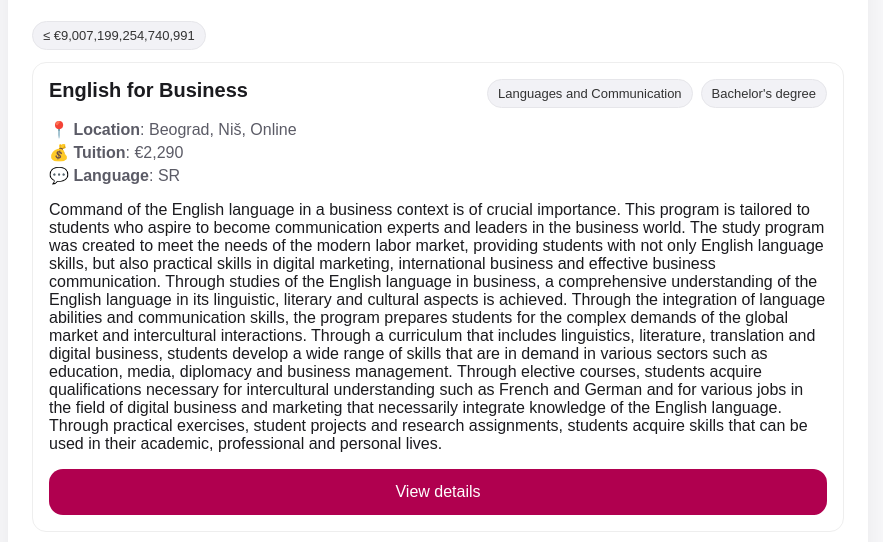
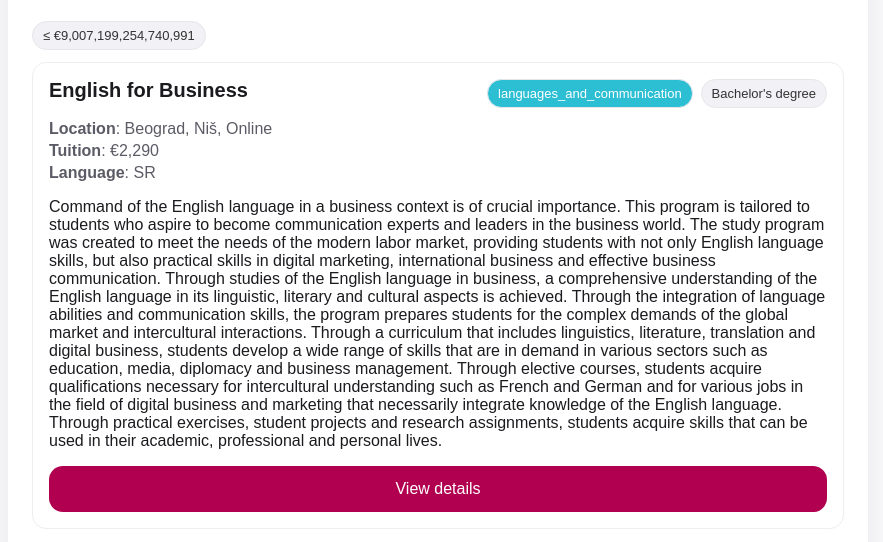
Before and after one commit to JoelTheProgrammer/Uni-Course-Finder, a plain HTML site: page results.html in a window 1280 px wide. Shown: the part 190-732 px from the top of the page, without its empty margins (202-1085 px from the left). Drawn offline with Linux system fonts and the light colour scheme.

Commit message:
Added translation for all fields plus adjusted styles and to do list

```diff
--- a/css/styles.css
+++ b/css/styles.css
@@ -121,9 +121,10 @@ textarea {
   appearance: none;
   height: 8px;
   border-radius: 6px;
-  background: #eee;
+  background: linear-gradient(to right, var(--brand) 0%, var(--brand) 0%, #eee 0%, #eee 100%);
   outline: none;
 }
+
 
 #budget::-webkit-slider-thumb {
   appearance: none;
@@ -277,3 +278,8 @@ textarea {
 .cta-link:hover {
   background: var(--brand-pressed);
 }
+
+.chip.field-cs { background: #1b2d96; color: #fff; }
+.chip.field-business { background: #dd9600; color: #fff; }
+.chip.field-design { background: #5a1196; color: #fff; }
+.chip.field-languages_and_communication { background: #2cbed3; color: #fff; }
--- a/data/courses.json
+++ b/data/courses.json
@@ -1,7 +1,8 @@
 [
   {
     "id": "cs-bachelor-640",
-    "name": "Information Technologies (IT)",
+    "en_title": "Information Technologies (IT)",
+    "sr_title": "To DO",
     "field": "cs",
     "degree": "bachelor",
     "tuition": 2990,
@@ -24,7 +25,8 @@
   },
   {
     "id": "engineering-bachelor-600",
-    "name": "Software Engineering",
+    "en_title": "Software Engineering",
+    "sr_title": "To DO",
     "field": "cs",
     "degree": "bachelor",
     "tuition": 2990,
@@ -47,7 +49,8 @@
   },
   {
     "id": "cs-bachelor-930",
-    "name": "Game Development",
+    "en_title": "Game Development",
+    "sr_title": "To DO",
     "field": "cs",
     "degree": "bachelor",
     "tuition": 2990,
@@ -70,7 +73,8 @@
   },
   {
     "id": "engineering-bachelor-100",
-    "name": "Engineering and Operational Management",
+    "en_title": "Engineering and Operational Management",
+    "sr_title": "To DO",
     "field": "business",
     "degree": "bachelor",
     "tuition": 2490,
@@ -93,7 +97,8 @@
   },
   {
     "id": "business-bachelor-147",
-    "name": "Digital Business and Marketing",
+    "en_title": "Digital Business and Marketing",
+    "sr_title": "To DO",
     "field": "business",
     "degree": "bachelor",
     "tuition": 2490,
@@ -116,7 +121,8 @@
   },
   {
     "id": "design-bachelor-233",
-    "name": "Graphic Design",
+    "en_title": "Graphic Design",
+    "sr_title": "To DO",
     "field": "design",
     "degree": "bachelor",
     "tuition": 3990,
@@ -139,7 +145,8 @@
   },
   {
     "id": "design-bachelor-204",
-    "name": "Interactive Media Design",
+    "en_title": "Interactive Media Design",
+    "sr_title": "To DO",
     "field": "design",
     "degree": "bachelor",
     "tuition": 3990,
@@ -162,7 +169,8 @@
   },
   {
     "id": "design-bachelor-527",
-    "name": "Fashion Design",
+    "en_title": "Fashion Design",
+    "sr_title": "To DO",
     "field": "design",
     "degree": "bachelor",
     "tuition": 4290,
@@ -185,8 +193,9 @@
   },
   {
     "id": "business-bachelor-463",
-    "name": "English for Business",
-    "field": "Languages and Communication",
+    "en_title": "English for Business",
+    "sr_title": "To DO",
+    "field": "languages_and_communication",
     "degree": "bachelor",
     "tuition": 2290,
     "location": "Beograd, Niš, Online",
@@ -206,7 +215,8 @@
   },
   {
     "id": "cs-master-498",
-    "name": "Intelligent and Advanced Software Systems",
+    "en_title": "Intelligent and Advanced Software Systems",
+    "sr_title": "To DO",
     "field": "cs",
     "degree": "master",
     "tuition": 2990,
@@ -225,7 +235,8 @@
   },
   {
     "id": "engineering-master-91",
-    "name": "INFORMATION TECHNOLOGY AND SYSTEMS\nSpecialization 1: Business Informational Systems ",
+    "en_title": "INFORMATION TECHNOLOGY AND SYSTEMS\nSpecialization 1: Business Informational Systems ",
+    "sr_title": "To DO",
     "field": "cs",
     "degree": "master",
     "tuition": 2990,
@@ -240,7 +251,8 @@
   },
   {
     "id": "engineering-master-23",
-    "name": "INFORMATION TECHNOLOGY AND SYSTEMS\nSpecialization 2: Cybersecurity",
+    "en_title": "INFORMATION TECHNOLOGY AND SYSTEMS\nSpecialization 2: Cybersecurity",
+    "sr_title": "To DO",
     "field": "cs",
     "degree": "master",
     "tuition": 2990,
@@ -255,7 +267,8 @@
   },
   {
     "id": "business-master-292",
-    "name": "Digital Business",
+    "en_title": "Digital Business",
+    "sr_title": "To DO",
     "field": "business",
     "degree": "master",
     "tuition": 2990,
@@ -274,7 +287,8 @@
   },
   {
     "id": "business-master-564",
-    "name": "Visual Communication\n",
+    "en_title": "Visual Communication\n",
+    "sr_title": "To DO",
     "field": "business",
     "degree": "master",
     "tuition": 3690,
@@ -289,7 +303,8 @@
   },
   {
     "id": "business-master-608",
-    "name": "Music Production",
+    "en_title": "Music Production",
+    "sr_title": "To DO",
     "field": "business",
     "degree": "master",
     "tuition": 4500,
--- a/data/texts.en.json
+++ b/data/texts.en.json
@@ -32,7 +32,8 @@
     "empty": "No programs match your preferences. Try a higher budget or broader field.",
     "location": "Location",
     "tuition": "Tuition",
-    "language": "Language"
+    "language": "Language",
+    "view_details": "View details"
   },
   "detail": {
     "title": "Program details",
--- a/data/texts.sr.json
+++ b/data/texts.sr.json
@@ -32,7 +32,8 @@
     "empty": "Nema rezultata za ove filtere. Probaj sa većim budžetom ili širim područjem.",
     "location": "Lokacija",
     "tuition": "Školarina",
-    "language": "Jezik"
+    "language": "Jezik",
+    "view_details": "govorim details"
   },
   "detail": {
   "title": "Detalji programa",
--- a/js/detail.js
+++ b/js/detail.js
@@ -19,7 +19,8 @@ async function loadCourse() {
     const applyLink = document.getElementById("applyLink");
 
     // title
-    titleEl.textContent = course.name;
+    const title = lang === "sr" ? course.sr_title : course.en_title;
+    titleEl.textContent = title;
 
     // badges
     const badges = [];
--- a/js/results.js
+++ b/js/results.js
@@ -83,25 +83,29 @@ function renderError(message) {
 
 function cardHTML(c) {
   const tuition = `€${Number(c.tuition).toLocaleString()}`;
-  const desc = (localStorage.getItem("lang") || "en") === "sr" ? c.sr_desc : c.en_desc;
+  const lang = localStorage.getItem("lang") || "en";
+  const desc = lang === "sr" ? c.sr_desc : c.en_desc;
+  const title = lang === "sr" ? c.sr_title : c.en_title;
 
   return `
     <article class="course">
       <div class="course-head">
-        <h2 class="course-title">${c.name}</h2>
+        <h2 class="course-title">${title}</h2>
         <div class="course-badges">
-          <span class="chip">${I18N.t(`fields.${c.field}`, c.field)}</span>
-          <span class="chip">${I18N.t(`degrees.${c.degree}`, c.degree)}</span>
+          <span class="chip field-${c.field}">${I18N.t("fields." + c.field, c.field)}</span>
+          <span class="chip">${I18N.t("degrees." + c.degree, c.degree)}</span>
         </div>
       </div>
       <ul class="course-meta">
-        <li><strong data-i18n="results.location">📍 ${I18N.t("results.location", "📍 Location")}</strong>: ${c.location}</li>
-        <li><strong data-i18n="results.tuition">💰 ${I18N.t("results.tuition", "💰 Tuition")}</strong>: ${tuition}</li>
-        <li><strong data-i18n="results.language">💬 ${I18N.t("results.language", "💬 Language")}</strong>: ${String(c.language || "").toUpperCase()}</li>
+        <li><strong data-i18n="results.location">${I18N.t("results.location", "📍 Location")}</strong>: ${c.location}</li>
+        <li><strong data-i18n="results.tuition">${I18N.t("results.tuition", "💰 Tuition")}</strong>: ${tuition}</li>
+        <li><strong data-i18n="results.language">${I18N.t("results.language", "💬 Language")}</strong>: ${String(c.language || "").toUpperCase()}</li>
       </ul>
       <p class="course-desc">${desc || ""}</p>
       <div class="actions" style="margin-top:12px">
-        <a href="detail.html?id=${c.id}" class="cta-link" data-i18n="results.more">View details</a>
+        <a href="detail.html?id=${c.id}" class="cta-link" data-i18n="results.more">
+          ${I18N.t("results.view_details", "View details")}
+        </a>
       </div>
     </article>
   `;
```
Also changed, not shown: index.html (+1 -1 lines), js/app.js (+15 -3 lines), to-do.txt (+4 -4 lines).
